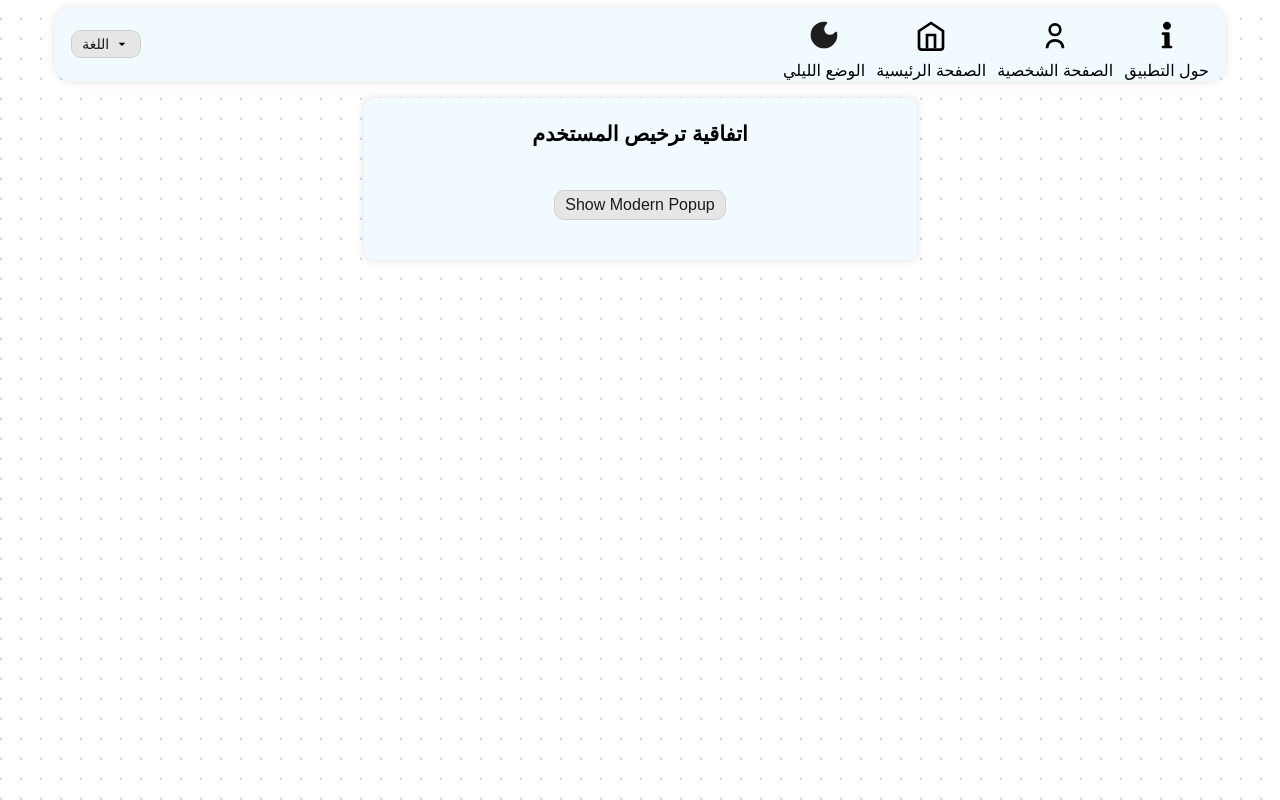
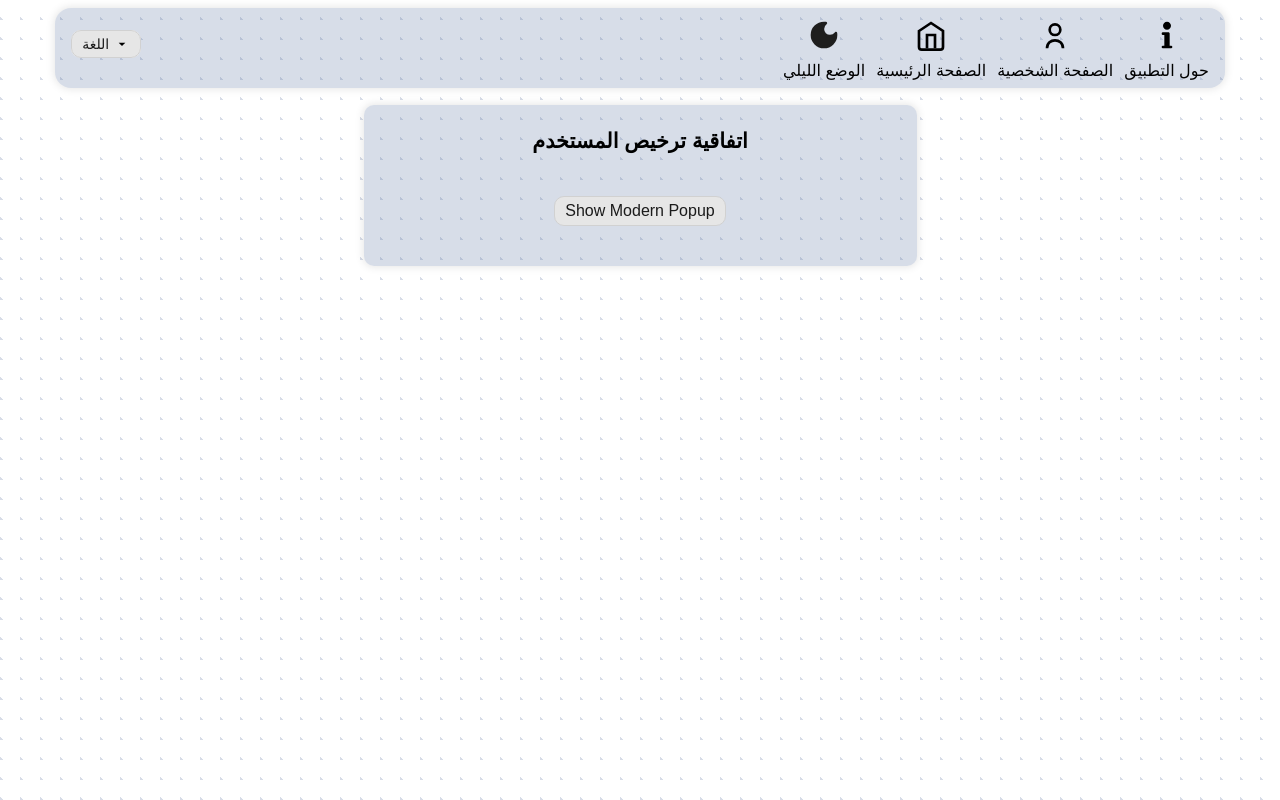
Before and after one commit to mohammadabk2/Beit-Hanina-Community-Center-Vol-App, a React (Create React App) app in the folder client/: page /ULA in a window 1280 px wide. Built offline with nearby package versions, Linux system fonts and the light colour scheme.

Commit message:
Changes event box colors to better fit the theme

```diff
--- a/client/src/App.css
+++ b/client/src/App.css
@@ -119,7 +119,7 @@ button {
   background-color: var(--bottom-scroll-box);
   border-radius: 1rem;
   margin-bottom: 1rem;
-  padding: 0.5rem 1rem 0.1rem 1rem;
+  padding: 0.5rem 1rem 0.5rem 1rem;
 }
 
 /*Drop down button image */
@@ -322,7 +322,6 @@ input:focus, textarea:focus{
   border-radius: 1rem;
   width: 95%;
   max-width: 36.4375rem;
-  background-color: var(--body-color);
 }
 
 .perosnal-area-content {
--- a/client/src/global.css
+++ b/client/src/global.css
@@ -31,7 +31,7 @@
   --bg-surface: #ffffff4b;
 
   --body-color: #ffffff;
-  --box-background-color: #f9ffe9;
+  --box-background-color: #fffaf5;
   --skills-background: #d8d8d8;
 
   --input-border: #cfd8dc;
@@ -51,8 +51,8 @@
   --button-text: #1b1b1b;
   --button-border: #d1d1d1;
 
-  --top-scroll-box: #f0faff;
-  --bottom-scroll-box: #f0faff;
+  --top-scroll-box: #3b548a33;
+  --bottom-scroll-box: #3b548a33;
 
   --even-row-table: #f9fbe7;
   --odd-row-table: #ffffff;
```
